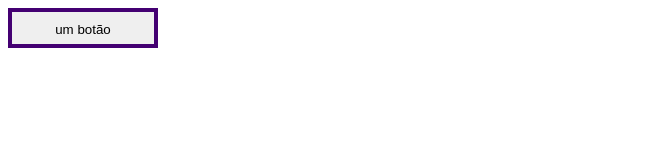
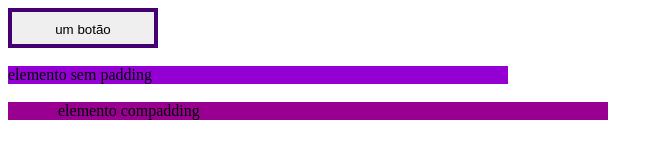
Before and after one commit to Gabsjormungand/revisao, a plain HTML site: page index.html in a window 1280 px wide. Shown: the whole page, without its empty margins (0-663 px from the left). Drawn offline with Linux system fonts and the light colour scheme.

Commit message:
Update da revisão

```diff
--- a/app.css
+++ b/app.css
@@ -4,3 +4,14 @@
     padding: 10px ;
     width: 150px;
 }
+
+.caixa {
+    background-color: darkviolet;
+    width: 500px;
+}
+
+.caixa-com-padding {
+    background-color: rgb(153, 0, 145);
+    padding: 0 50px;
+    width: 500px;
+}
--- a/index.html
+++ b/index.html
@@ -1,5 +1,5 @@
 <!DOCTYPE html>
-<html lang="en">
+<html lang="pt-br">
 <head>
     <meta charset="UTF-8">
     <meta name="viewport" content="width=device-width, initial-scale=1.0">
@@ -8,6 +8,10 @@
 </head>
 <body>
     <button class="botao">um botão</button>
-
+    <br>
+    <br>
+    <div class="caixa">elemento sem padding</div>
+    <br>
+    <div class="caixa-com-padding">elemento compadding</div>
 </body>
 </html>
```
